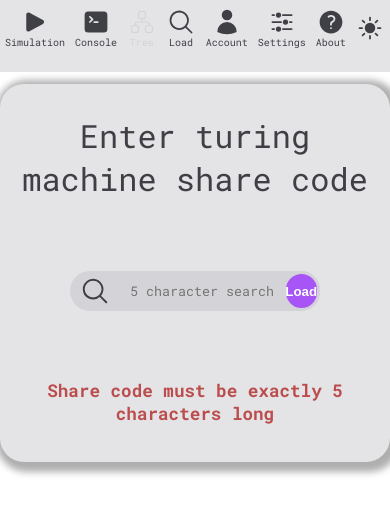
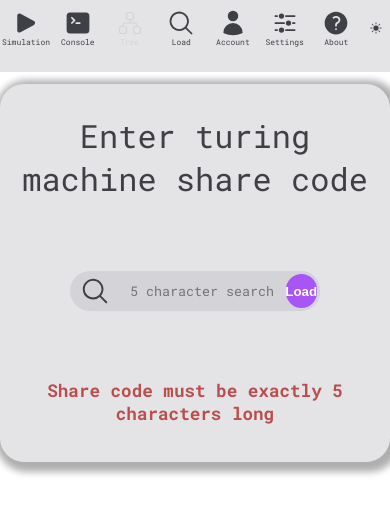
Before and after one commit to Haranana/Turing-Machine-Simulator-Frontend, a React (Vite) app: page /app/search in a window 390 px wide. Shown: the top 514 px of the page. Built offline with nearby package versions, Linux system fonts and the light colour scheme; no server answers.

Commit message:
made sidebar smaller for about page and fixed mobile view

```diff
--- a/src/app/styles/index.css
+++ b/src/app/styles/index.css
@@ -2,7 +2,7 @@
 
 :root {
 
-  --sidebar-width: 6rem;
+  --sidebar-width: 5rem;
   --sidebar-height-mobile: 4.5rem;
 
   --box-shadow-dark: 3px 3px 7px 7px rgba(0, 0, 0, 0.316);
--- a/src/shared/ui/sidebar/Sidebar.css
+++ b/src/shared/ui/sidebar/Sidebar.css
@@ -40,7 +40,7 @@
 
 .SidebarLink {
   color: var(--color-text);
-  height: 75px;
+  height: 60px;
   display: flex;
   flex-direction: column;
   justify-content: center;
@@ -55,12 +55,12 @@
 .SidebarLinkTitle{
   margin: 0px;
   font-family: var(--font-1);
-  font-size: smaller;
+  font-size:75%;
 }
 
 .SidebarButton{
   color: var(--color-text);
-  height: 75px;
+  height: 60px;
   display: flex;
   flex-direction: row;
   justify-content: center;
@@ -120,6 +120,7 @@ li.SidebarElement.StyleModeToggle{
     height: 100%;
     flex-direction: row;
     justify-content: center;
+    border-bottom: 2px solid var(--color-extreme);
   }
 
   .sidebar ul{
@@ -132,10 +133,11 @@ li.SidebarElement.StyleModeToggle{
   .sidebar li{
     margin-top: 0;
     height: 100%;
-    flex: 1;
+    /*flex: 1;*/
+    width: 50px;
     display: flex;
-    margin-left: 5px;
-    margin-right: 5px;
+    margin-left: 2px;
+    margin-right: 2px;
   }
 
   .SidebarLink,
@@ -145,8 +147,16 @@ li.SidebarElement.StyleModeToggle{
     padding: 0;
   }
 
-  li.SidebarElement.StyleModeToggle{
+    li.SidebarElement.StyleModeToggle{
     margin-top: 0;
+        width: 25px;
+    height: 25px;
+  }
+
+  li.SidebarElement.StyleModeToggle .icon{
+    margin-top: 0;
+        width: 14px;
+    height: 28px;
   }
 
   .icon{
@@ -154,6 +164,6 @@ li.SidebarElement.StyleModeToggle{
     height: 28px;
   }
   .SidebarLinkTitle{
-    font-size: 10px;
+    font-size: 8px;
   }
 }
```
